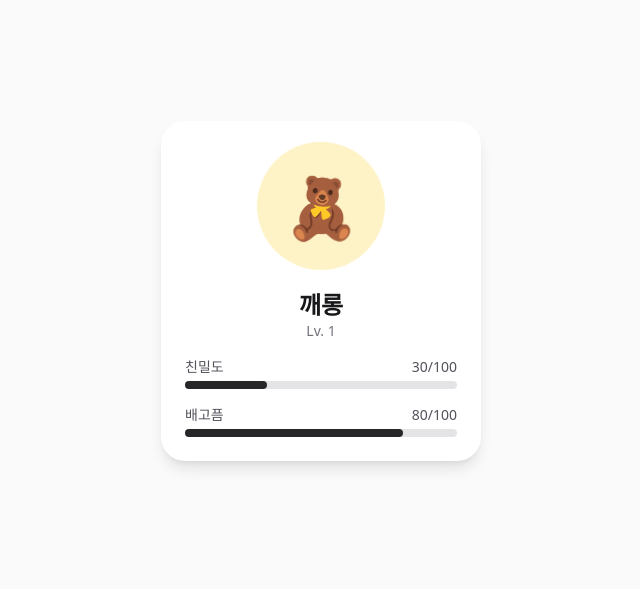
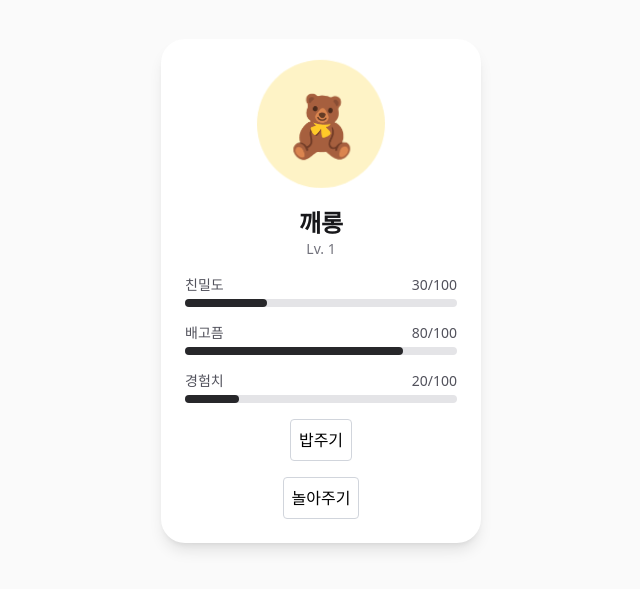
Before and after one commit to betterthanhajin/dear-buddy, a Next.js app: page / in a window 1280 px wide. Shown: the part 109-698 px from the top of the page, without its empty margins (319-959 px from the left). Built offline with nearby package versions, Linux system fonts and the light colour scheme.

Commit message:
feat: 밥주기 놀아주기 추가

```diff
--- a/components/BuddyCard.tsx
+++ b/components/BuddyCard.tsx
@@ -1,6 +1,6 @@
 "use client";
 
-import { useState } from "react";
+import { useEffect, useState } from "react";
 
 type Buddy = {
   id: string;
@@ -20,6 +20,9 @@ export default function BuddyCard({ buddy }: BuddyCardProps) {
   const [affection, setAffection] = useState(30);
   const [isHappy, setIsHappy] = useState(false);
   const [hearts, setHearts] = useState<number[]>([]);
+  const [hunger, setIsHunger] = useState(buddy.hunger);
+  const [exp, setExp] = useState(buddy.exp);
+  const [level, setLevel] = useState(1);
 
   const handlePet = () => {
     setAffection((prev) => Math.min(prev + 1, 100));
@@ -36,6 +39,29 @@ export default function BuddyCard({ buddy }: BuddyCardProps) {
       setHearts((prev) => prev.filter((heartId) => heartId !== id));
     }, 1000);
   };
+
+  const handleFeed = () => {
+    setIsHunger((prev) => Math.min(prev + 20, 100));
+    handlePet();
+  }
+
+  const handlePlay = () => {
+  setIsHunger((prev) => Math.max(prev - 10, 0));
+
+  setExp((prev) => {
+    const nextExp = prev + 20;
+
+    if (nextExp >= 100) {
+      setLevel((level) => level + 1);
+      return 0;
+    }
+
+    return nextExp;
+  });
+
+  handlePet();
+};
+
 
   return (
     <section className="w-[320px] rounded-3xl bg-white p-6 shadow-lg">
@@ -59,11 +85,14 @@ export default function BuddyCard({ buddy }: BuddyCardProps) {
 
         <div className="text-center">
           <h2 className="text-2xl font-bold text-zinc-900">{buddy.name}</h2>
-          <p className="text-sm text-zinc-500">Lv. {buddy.level}</p>
+          <p className="text-sm text-zinc-500">Lv. {level}</p>
         </div>
 
         <Status label="친밀도" value={affection} />
-        <Status label="배고픔" value={buddy.hunger} />
+        <Status label="배고픔" value={hunger} />
+        <Status label="경험치" value={exp} />
+        <button className="border border-gray-300 rounded-sm p-2" onClick={handleFeed}>밥주기</button>
+          <button className="border border-gray-300 rounded-sm p-2" onClick={handlePlay}>놀아주기</button>
       </div>
     </section>
   );
```
